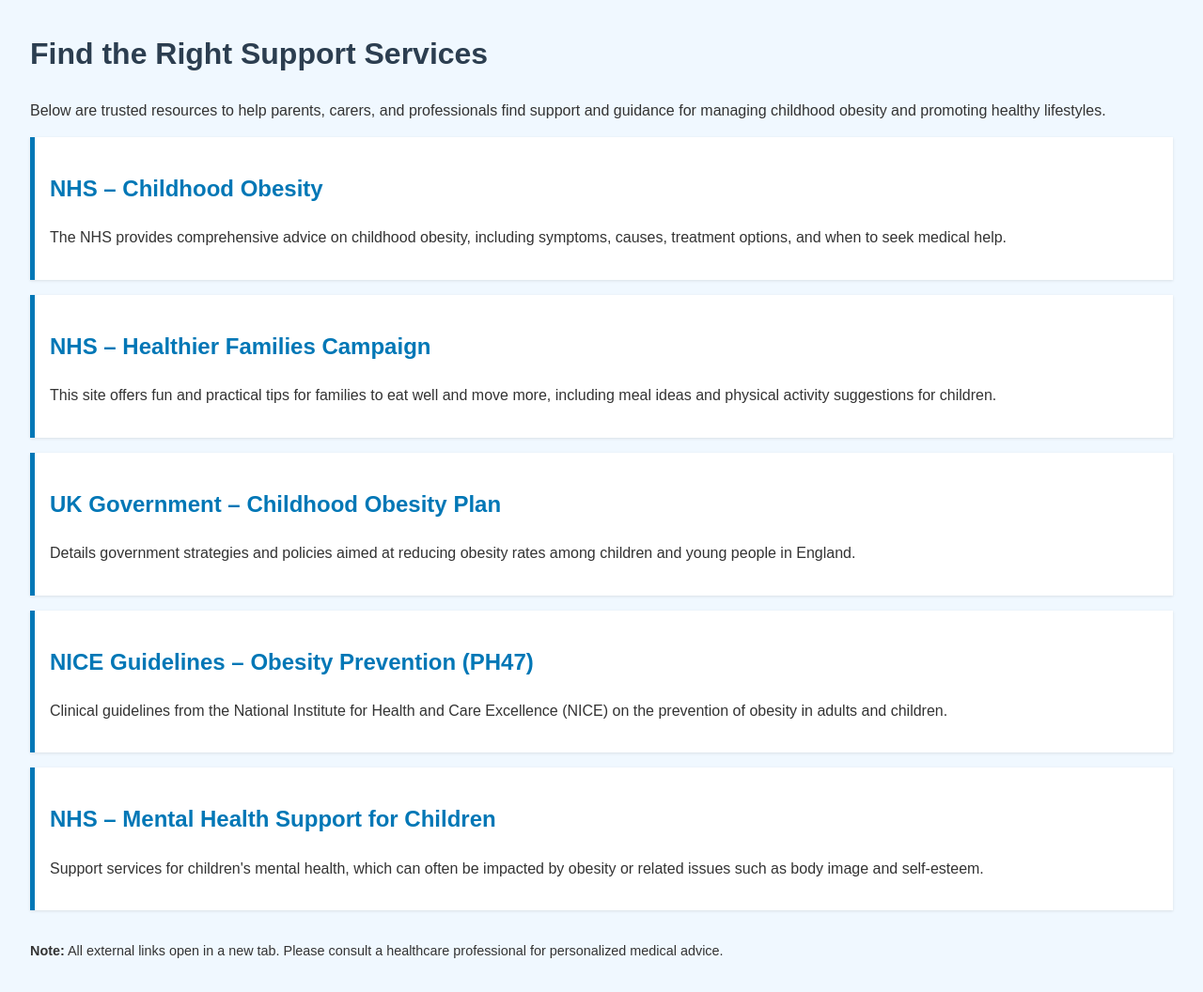
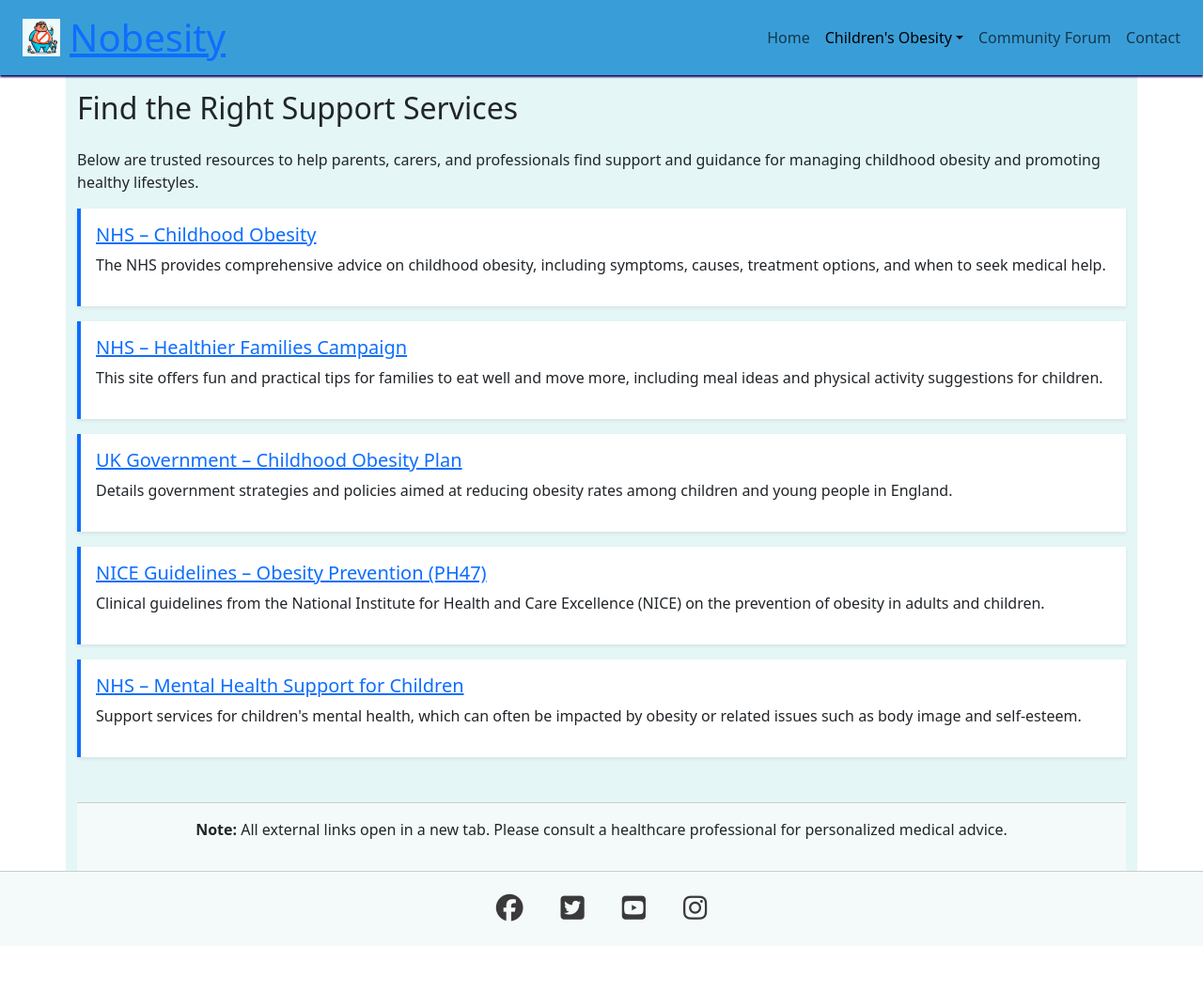
Before and after one commit to CBH-23/no-obesity, a plain HTML site: page Signpostage.html in a window 1280 px wide. Shown: the whole page at 94% size. After the commit the page ends 1007 px from the top, so only its background shows below. Drawn offline with nearby package versions, Linux system fonts and the light colour scheme.

Commit message:
Update Signpostage.html

```diff
--- a/Signpostage.html
+++ b/Signpostage.html
@@ -1,83 +1,90 @@
 <!DOCTYPE html>
 <html lang="en">
 <head>
-    <meta charset="UTF-8">
-    <meta name="viewport" content="width=device-width, initial-scale=1.0">
+  <meta charset="UTF-8" />
+  <meta name="viewport" content="width=device-width, initial-scale=1.0" />
   <title>Support Services for Childhood Obesity</title>
-    <style>
-        body {
-            font-family: Arial, sans-serif;
-            margin: 2rem;
-            background-color: #f0f8ff;
-            line-height: 1.6;
-        }
-
-        h1 {
-            color: #2c3e50;
-        }
-
-        p {
-            color: #333;
-        }
-
-        .resource {
-            background: #ffffff;
-            border-left: 5px solid #0077b6;
-            padding: 1rem;
-            margin-bottom: 1rem;
-            box-shadow: 0 1px 3px rgba(0,0,0,0.1);
-        }
-
-        a {
-            color: #0077b6;
-            text-decoration: none;
-        }
-
-        a:hover {
-            text-decoration: underline;
-        }
-
-        footer {
-            margin-top: 2rem;
-            font-size: 0.9rem;
-            color: #555;
-        }
-    </style>
+  <link rel="stylesheet" href="assets/css/style.css" />
+  <link href="https://cdn.jsdelivr.net/npm/bootstrap@5.3.3/dist/css/bootstrap.min.css" rel="stylesheet" />
+  <script src="https://kit.fontawesome.com/3b20d96fa9.js" crossorigin="anonymous"></script>
 </head>
 <body>
 
-    <h1>Find the Right Support Services</h1>
+<header>
+  <a href="index.html">
+    <div class="title-logo d-flex align-items-center p-2">
+      <img src="assets/images/Nobesity Logo.jpg" alt="Logo" style="height: 40px; margin-right: 10px;">
+      <h1 id="logo" class="m-0">Nobesity</h1>
+    </div>
+  </a>
+  <nav class="navbar navbar-expand-md justify-content-center">
+    <button class="navbar-toggler" type="button" data-bs-toggle="collapse" data-bs-target="#navbar-list-6">
+      <span class="navbar-toggler-icon"></span>
+    </button>
+    <div class="collapse navbar-collapse justify-content-end" id="navbar-list-6">
+      <ul class="navbar-nav">
+        <li class="nav-item"><a class="nav-link" href="index.html">Home</a></li>
+        <li class="nav-item dropdown">
+          <a class="nav-link dropdown-toggle active" href="#" role="button" data-bs-toggle="dropdown">Children's Obesity</a>
+          <ul class="dropdown-menu">
+            <li><a class="dropdown-item" href="childrens-obesity.html">What is Children's Obesity?</a></li>
+            <li><a class="dropdown-item active" href="Signpostage.html">Where to find help?</a></li>
+            <li><a class="dropdown-item" href="contact-us.html">Contact/Report to Us</a></li>
+          </ul>
+        </li>
+        <li class="nav-item"><a class="nav-link" href="forum.html">Community Forum</a></li>
+        <li class="nav-item"><a class="nav-link" href="contact-us.html">Contact</a></li>
+      </ul>
+    </div>
+  </nav>
+</header>
+
+<main class="container mt-5 pt-5">
+  <h2 class="mb-4">Find the Right Support Services</h2>
   <p>
     Below are trusted resources to help parents, carers, and professionals find support and guidance for managing childhood obesity and promoting healthy lifestyles.
   </p>
 
-    <div class="resource">
-        <h2><a href="https://www.nhs.uk/conditions/obesity-in-children/" target="_blank">NHS – Childhood Obesity</a></h2>
+  <div class="bg-white border-start border-4 border-primary p-3 my-3 shadow-sm">
+    <h5><a href="https://www.nhs.uk/conditions/obesity-in-children/" target="_blank">NHS – Childhood Obesity</a></h5>
     <p>The NHS provides comprehensive advice on childhood obesity, including symptoms, causes, treatment options, and when to seek medical help.</p>
   </div>
 
-    <div class="resource">
-        <h2><a href="https://www.nhs.uk/healthier-families/" target="_blank">NHS – Healthier Families Campaign</a></h2>
+  <div class="bg-white border-start border-4 border-primary p-3 my-3 shadow-sm">
+    <h5><a href="https://www.nhs.uk/healthier-families/" target="_blank">NHS – Healthier Families Campaign</a></h5>
     <p>This site offers fun and practical tips for families to eat well and move more, including meal ideas and physical activity suggestions for children.</p>
   </div>
 
-    <div class="resource">
-        <h2><a href="https://www.gov.uk/government/publications/childhood-obesity-a-plan-for-action" target="_blank">UK Government – Childhood Obesity Plan</a></h2>
+  <div class="bg-white border-start border-4 border-primary p-3 my-3 shadow-sm">
+    <h5><a href="https://www.gov.uk/government/publications/childhood-obesity-a-plan-for-action" target="_blank">UK Government – Childhood Obesity Plan</a></h5>
     <p>Details government strategies and policies aimed at reducing obesity rates among children and young people in England.</p>
   </div>
 
-    <div class="resource">
-        <h2><a href="https://www.nice.org.uk/guidance/ph47" target="_blank">NICE Guidelines – Obesity Prevention (PH47)</a></h2>
+  <div class="bg-white border-start border-4 border-primary p-3 my-3 shadow-sm">
+    <h5><a href="https://www.nice.org.uk/guidance/ph47" target="_blank">NICE Guidelines – Obesity Prevention (PH47)</a></h5>
     <p>Clinical guidelines from the National Institute for Health and Care Excellence (NICE) on the prevention of obesity in adults and children.</p>
   </div>
 
-    <div class="resource">
-        <h2><a href="https://www.nhs.uk/mental-health/" target="_blank">NHS – Mental Health Support for Children</a></h2>
+  <div class="bg-white border-start border-4 border-primary p-3 my-3 shadow-sm">
+    <h5><a href="https://www.nhs.uk/mental-health/" target="_blank">NHS – Mental Health Support for Children</a></h5>
     <p>Support services for children's mental health, which can often be impacted by obesity or related issues such as body image and self-esteem.</p>
   </div>
 
-    <footer>
+  <footer class="mt-5">
     <p><strong>Note:</strong> All external links open in a new tab. Please consult a healthcare professional for personalized medical advice.</p>
   </footer>
+</main>
+
+<footer class="text-center py-4">
+  <ul id="social-networks" class="list-inline">
+    <li class="list-inline-item"><a href="https://www.facebook.com/" target="_blank" rel="noopener" aria-label="Facebook"><i class="fa-brands fa-facebook"></i></a></li>
+    <li class="list-inline-item"><a href="https://www.twitter.com/" target="_blank" rel="noopener" aria-label="Twitter"><i class="fa-brands fa-twitter-square"></i></a></li>
+    <li class="list-inline-item"><a href="https://www.youtube.com/" target="_blank" rel="noopener" aria-label="YouTube"><i class="fa-brands fa-youtube-square"></i></a></li>
+    <li class="list-inline-item"><a href="https://www.instagram.com/" target="_blank" rel="noopener" aria-label="Instagram"><i class="fa-brands fa-instagram"></i></a></li>
+  </ul>
+</footer>
+
+<script src="https://cdn.jsdelivr.net/npm/bootstrap@5.3.3/dist/js/bootstrap.bundle.min.js"></script>
+
 </body>
 </html>
```
Lines whose indentation alone changed are shown as unchanged.
